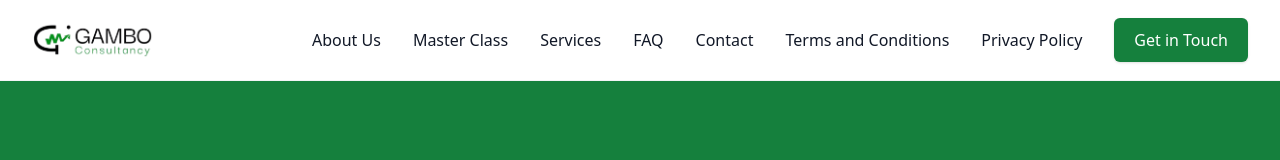
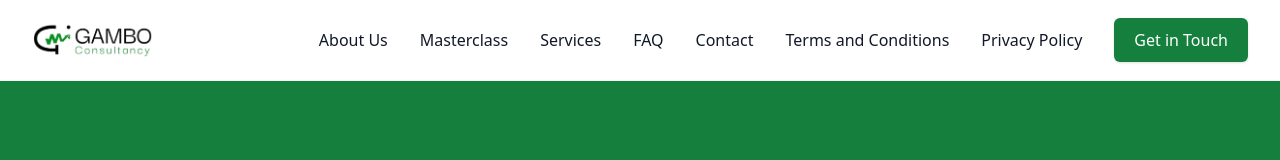
Before and after one commit to samkiell/GamboConsultancy, a Next.js app: page /contact in a window 1280 px wide. Shown: the top 160 px of the page. Built offline with nearby package versions, Linux system fonts and the light colour scheme.

Commit message:
refactor(layout): update masterclass navigation links and labels without hyphens

```diff
--- a/src/components/layout/Footer.tsx
+++ b/src/components/layout/Footer.tsx
@@ -16,8 +16,8 @@ export function Footer() {
       href: "/about",
     },
     {
-      name: "Master Class",
-      href: "/master-class",
+      name: "Masterclass",
+      href: "/masterclass",
     },
     {
       name: "Our Services",
--- a/src/components/layout/Navbar.tsx
+++ b/src/components/layout/Navbar.tsx
@@ -12,7 +12,7 @@ export function Navbar() {
 
   const navLinks = [
     { name: "About Us", href: "/about" },
-    { name: "Master Class", href: "/master-class" },
+    { name: "Masterclass", href: "/masterclass" },
     { name: "Services", href: "/services" },
     { name: "FAQ", href: "/faq" },
     { name: "Contact", href: "/contact" },
```
